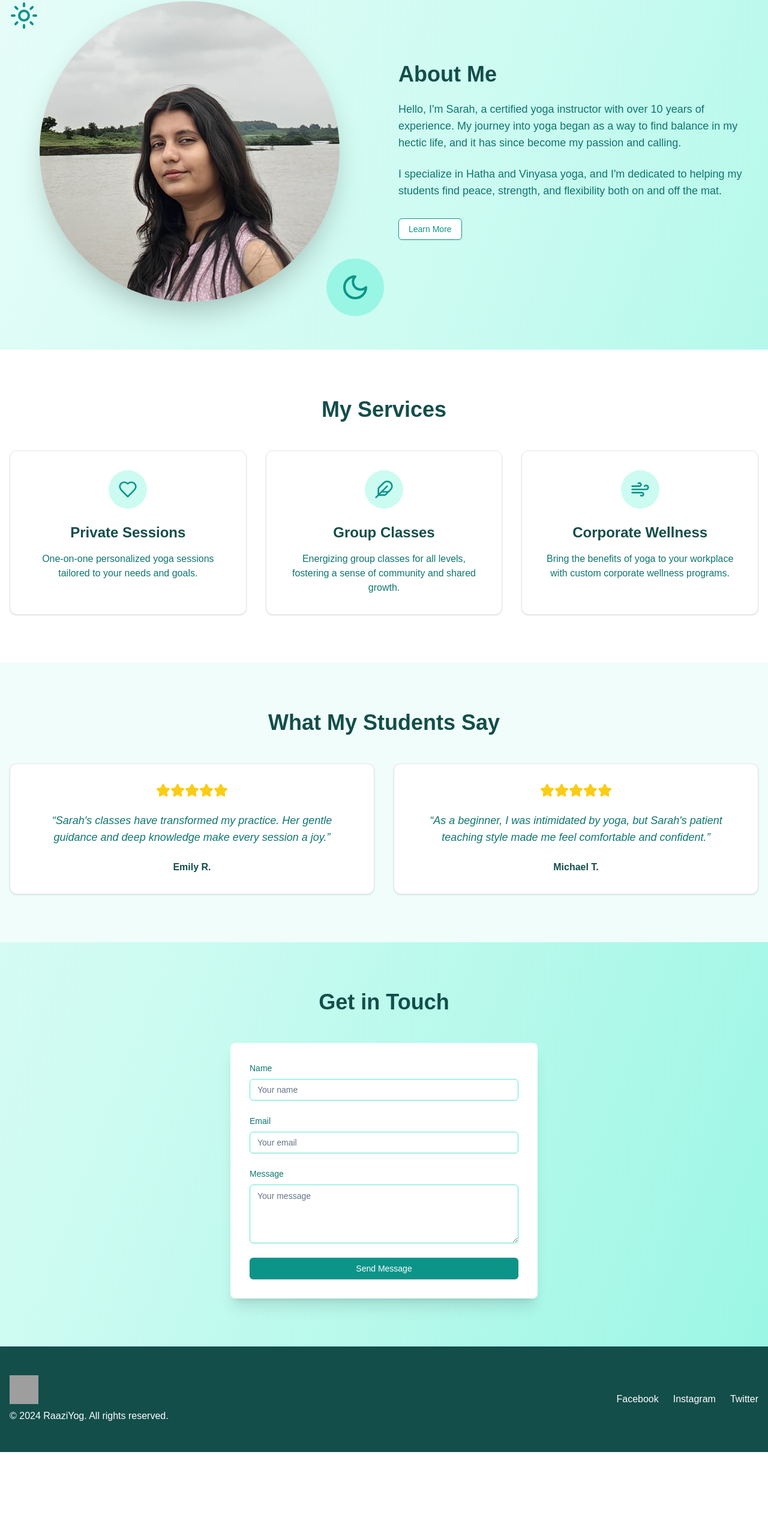
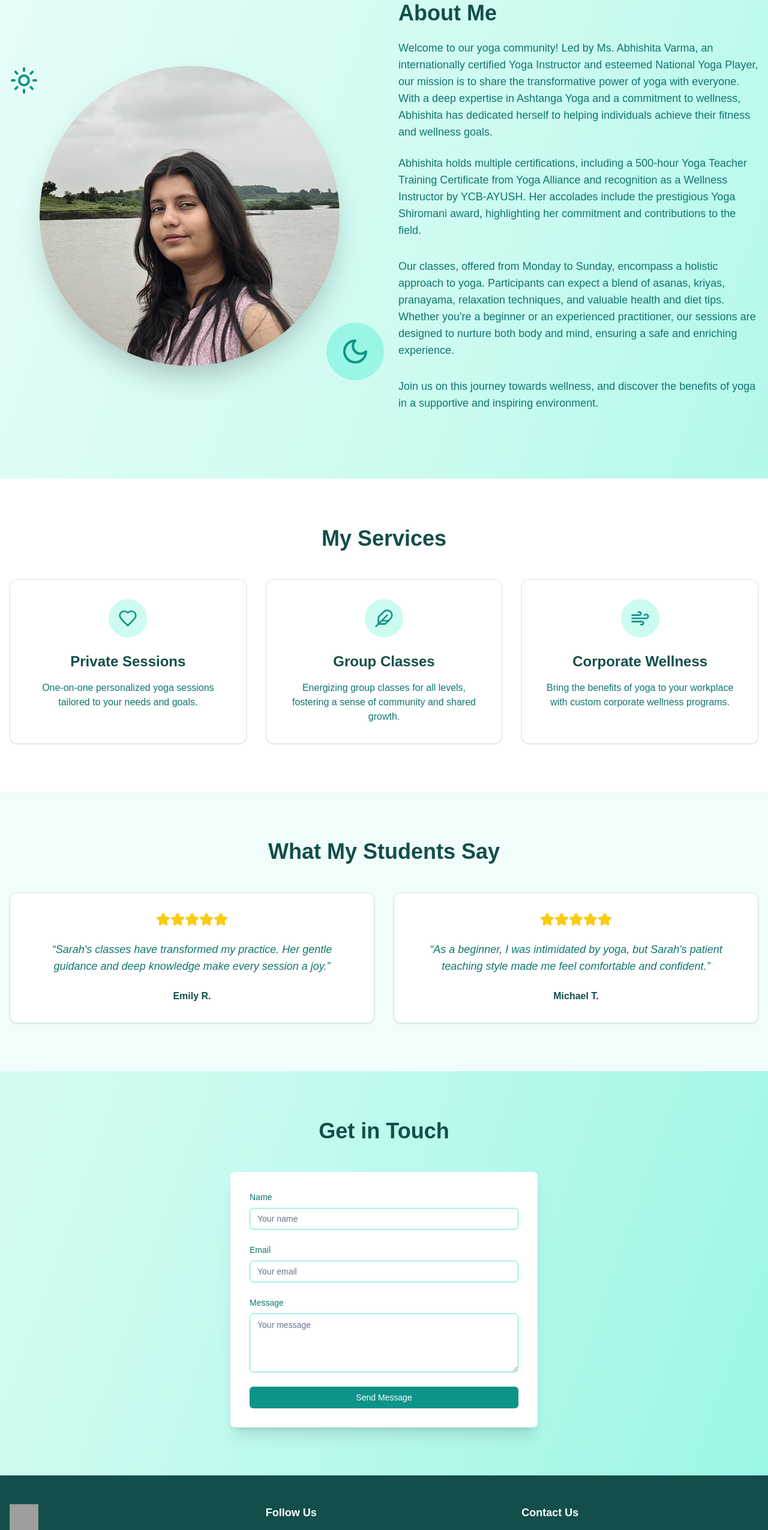
Before and after one commit to shubhranka/raazi-portfolio, a Next.js app: page / in a window 1280 px wide. Shown: the part 950-3501 px from the top of the page at 60% size. Before the commit the page ends 3371 px from the top, so only its background shows below. Built offline with nearby package versions, Linux system fonts and the light colour scheme; grey boxes are pictures that could not be loaded.

Commit message:
about me updated

```diff
--- a/src/app/book_class/booking_page.tsx
+++ b/src/app/book_class/booking_page.tsx
@@ -286,8 +286,8 @@
 
                   <div>
                     <Label className="text-gray-700 mb-2 block">Time Slot</Label>
-                    <div className="grid grid-cols-3 gap-2">
-                      {groupWeekdaySlots.length === 0 && <div className="h-12" ><Spinner /></div>}
+                      {/* {groupWeekdaySlots.length !== 0 && <div className="flex h-12 justify-center align-center" ><Spinner /></div>} */}
+                    <div className="grid grid-cols-2 gap-2">
                       {groupType === 'weekday' ? (
                         groupWeekdaySlots.map((slot) => (
                           <Button
@@ -348,8 +348,8 @@
                             Choose a time slot for your yoga session on {day}.
                           </DialogDescription>
                         </DialogHeader>
-                        <div className="grid grid-cols-3 gap-2 max-h-[150px] overflow-y-auto">
                           {privateSlotsLoading && <div className="h-12" ><Spinner /></div>}
+                        <div className="grid grid-cols-2 md:grid-cols-3 gap-2 max-h-[150px] overflow-y-auto">
                           {!privateSlotsLoading && privateSlots.map((slot) => (
                             <Button
                               key={slot.id}
--- a/src/app/page.tsx
+++ b/src/app/page.tsx
@@ -5,7 +5,7 @@
 import { Card, CardContent } from "@/components/ui/card"
 import { Input } from "@/components/ui/input"
 import { Textarea } from "@/components/ui/textarea"
-import { Heart, Star, Feather, Sun, Moon, Wind, Menu } from "lucide-react"
+import { Heart, Star, Feather, Sun, Moon, Wind, Menu, Facebook, Instagram, Twitter, Phone, Mail } from "lucide-react"
 import Link from "next/link"
 import Image from "next/image"
 
@@ -109,14 +109,20 @@
               <div className="md:w-1/2">
                 <h2 className="text-4xl font-bold text-teal-900 mb-6">About Me</h2>
                 <p className="text-teal-700 mb-6 text-lg">
-                  Hello, I'm Sarah, a certified yoga instructor with over 10 years of experience. My journey into yoga began as a way to find balance in my hectic life, and it has since become my passion and calling.
+                Welcome to our yoga community! Led by Ms. Abhishita Varma, an internationally certified Yoga Instructor and esteemed National Yoga Player, our mission is to share the transformative power of yoga with everyone. With a deep expertise in Ashtanga Yoga and a commitment to wellness, Abhishita has dedicated herself to helping individuals achieve their fitness and wellness goals.
                 </p>
                 <p className="text-teal-700 mb-8 text-lg">
-                  I specialize in Hatha and Vinyasa yoga, and I'm dedicated to helping my students find peace, strength, and flexibility both on and off the mat.
+                Abhishita holds multiple certifications, including a 500-hour Yoga Teacher Training Certificate from Yoga Alliance and recognition as a Wellness Instructor by YCB-AYUSH. Her accolades include the prestigious Yoga Shiromani award, highlighting her commitment and contributions to the field.
                 </p>
-                <Button variant="outline" className="border-teal-600 text-teal-600 hover:bg-teal-100 transition-colors">
+                <p className="text-teal-700 mb-8 text-lg">
+                Our classes, offered from Monday to Sunday, encompass a holistic approach to yoga. Participants can expect a blend of asanas, kriyas, pranayama, relaxation techniques, and valuable health and diet tips. Whether you're a beginner or an experienced practitioner, our sessions are designed to nurture both body and mind, ensuring a safe and enriching experience.
+                </p>
+                <p className="text-teal-700 mb-8 text-lg">
+                Join us on this journey towards wellness, and discover the benefits of yoga in a supportive and inspiring environment.
+                </p>
+                {/* <Button variant="outline" className="border-teal-600 text-teal-600 hover:bg-teal-100 transition-colors">
                   Learn More
-                </Button>
+                </Button> */}
               </div>
             </div>
           </div>
@@ -193,17 +199,35 @@
 
       <footer className="bg-teal-900 text-white py-12">
         <div className="container mx-auto px-4">
-          <div className="flex flex-col md:flex-row justify-between items-center">
-            <div className="mb-6 md:mb-0">
+          <div className="grid grid-cols-1 md:grid-cols-3 gap-8">
+            <div className="flex flex-col items-center md:items-start">
               <img src="https://hebbkx1anhila5yf.public.blob.vercel-storage.com/IMG-20240413-WA0000-KEoVB2XXLvTEgjQS8oPbChADBFa2Mf.jpg" alt="Yoga Logo" className="w-12 h-12 mb-2" />
               <p>&copy; {new Date().getFullYear()} RaaziYog. All rights reserved.</p>
             </div>
-            <div className="flex space-x-6">
-              {["Facebook", "Instagram", "Twitter"].map((social) => (
-                <a key={social} href="#" className="hover:text-teal-200 transition-colors">
-                  {social}
+            <div className="flex flex-col items-center md:items-start">
+              <h3 className="text-lg font-semibold mb-4">Follow Us</h3>
+              <div className="flex space-x-4">
+                <a href="#" className="hover:text-teal-200 transition-colors">
+                  <Facebook className="w-6 h-6" />
                 </a>
-              ))}
+                <a href="#" className="hover:text-teal-200 transition-colors">
+                  <Instagram className="w-6 h-6" />
+                </a>
+                <a href="#" className="hover:text-teal-200 transition-colors">
+                  <Twitter className="w-6 h-6" />
+                </a>
+              </div>
+            </div>
+            <div className="flex flex-col items-center md:items-start">
+              <h3 className="text-lg font-semibold mb-4">Contact Us</h3>
+              <div className="flex items-center mb-2">
+                <Phone className="w-5 h-5 mr-2" />
+                <span>+91 93993 28872</span>
+              </div>
+              <div className="flex items-center">
+                <Mail className="w-5 h-5 mr-2" />
+                <span>founder@raaziyog.com</span>
+              </div>
             </div>
           </div>
         </div>
```
